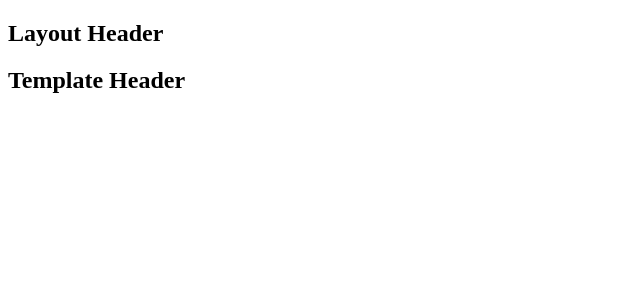
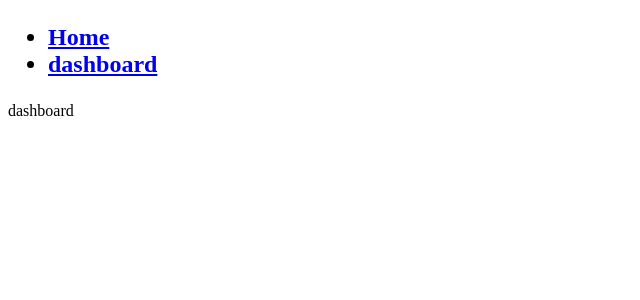
Before and after one commit to hukuryo/App-Router-Practice, a Next.js app: page /dashboard in a window 1280 px wide. Shown: the top 300 px of the page, without its empty margins (0-640 px from the left). Built offline with nearby package versions, Linux system fonts and the light colour scheme.

Commit message:
その他変更

```diff
--- /dev/null
+++ b/app/component/links.tsx
@@ -0,0 +1,32 @@
+"use client";
+
+import { usePathname } from "next/navigation";
+import Link from "next/link";
+
+export function Links() {
+  const pathname = usePathname();
+
+  return (
+    <nav>
+      <ul>
+        <li>
+          <Link
+            className={`link ${pathname === "/" ? "active" : ""}`}
+            href="/"
+            scroll={false}
+          >
+            Home
+          </Link>
+        </li>
+        <li>
+          <Link
+            className={`link ${pathname === "/dashboard" ? "active" : ""}`}
+            href="/dashboard"
+          >
+            dashboard
+          </Link>
+        </li>
+      </ul>
+    </nav>
+  );
+}
--- a/app/dashboard/layout.tsx
+++ b/app/dashboard/layout.tsx
@@ -1,6 +1,7 @@
 "use client";
 
 import React, { useEffect } from "react";
+import { Links } from "../component/links";
 
 export default function Layout({ children }: { children: React.ReactNode }) {
   useEffect(() => {
@@ -8,7 +9,9 @@ export default function Layout({ children }: { children: React.ReactNode }) {
   }, []);
   return (
     <div>
-      <h2>Layout Header</h2>
+      <h2>
+        <Links />
+      </h2>
       {children}
     </div>
   );
--- a/app/dashboard/page.tsx
+++ b/app/dashboard/page.tsx
@@ -1,5 +1,5 @@
 import React from "react";
 
 export default function page() {
-  return <div></div>;
+  return <div>dashboard</div>;
 }
--- a/app/dashboard/template.tsx
+++ b/app/dashboard/template.tsx
@@ -8,7 +8,7 @@ export default function Template({ children }: { children: React.ReactNode }) {
   }, []);
   return (
     <div>
-      <h2>Template Header</h2>
+      <h2></h2>
       {children}
     </div>
   );
--- a/app/layout.tsx
+++ b/app/layout.tsx
@@ -1,11 +1,11 @@
 export default function RootLayout({
   children,
 }: {
-  children: React.ReactNode
+  children: React.ReactNode;
 }) {
   return (
-    <html lang="en">
+    <html lang="ja">
       <body>{children}</body>
     </html>
-  )
+  );
 }
--- /dev/null
+++ b/app/template.tsx
@@ -0,0 +1,8 @@
+export default function Template({ children }: { children: React.ReactNode }) {
+  return (
+    <div>
+      <p></p>
+      {children}
+    </div>
+  );
+}
```
